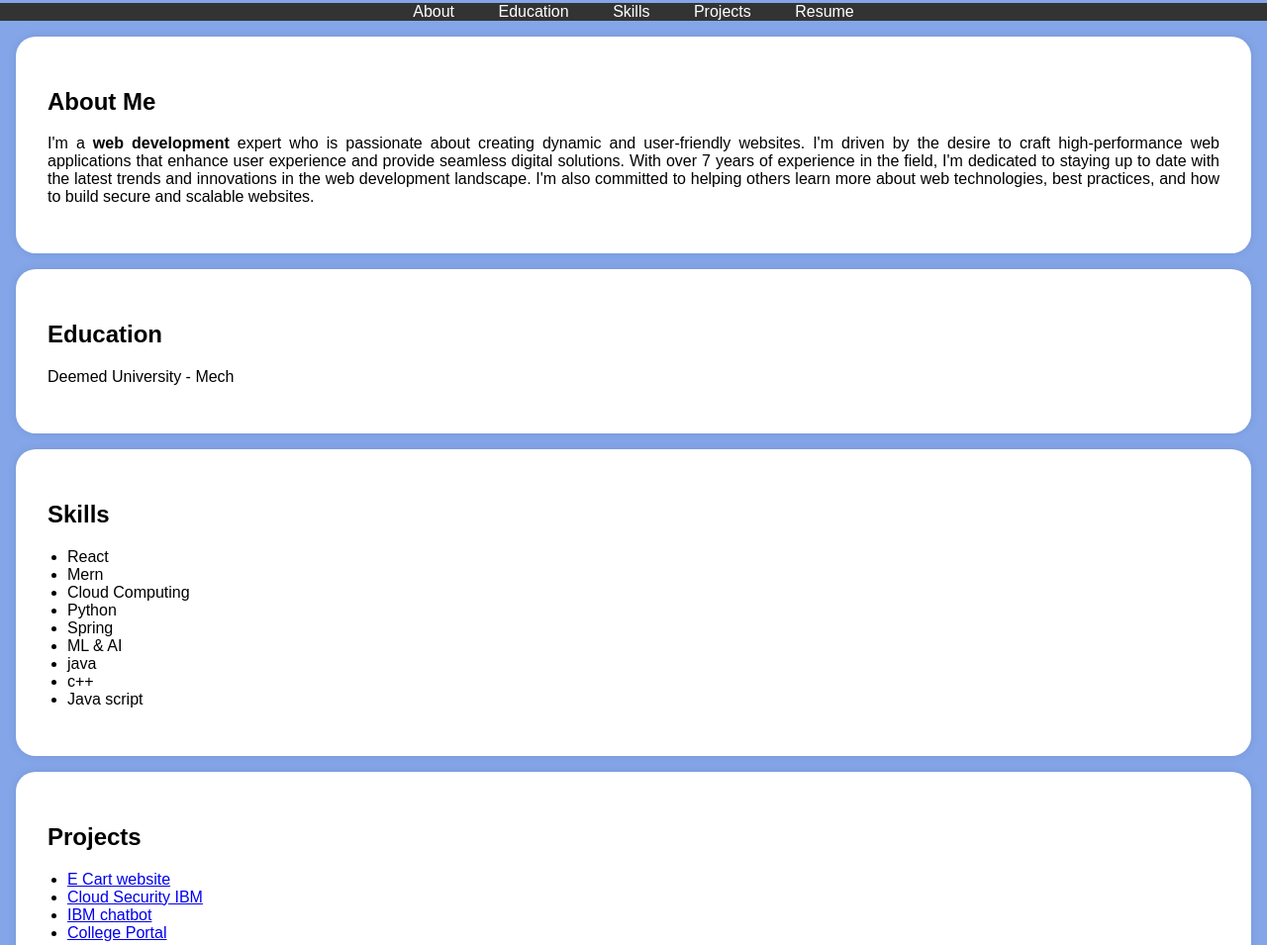
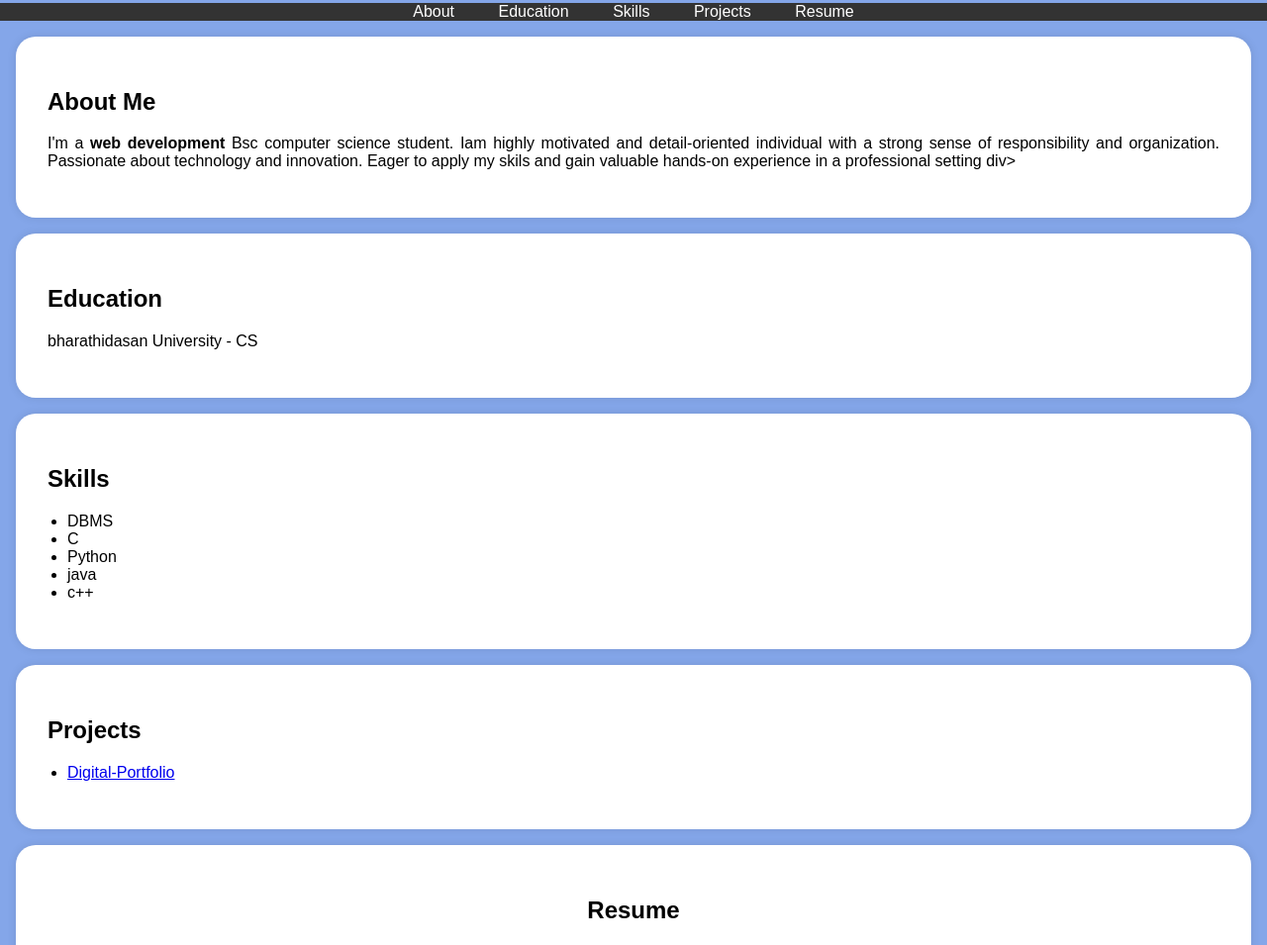
Before and after one commit to chrish3024/digital-portfolio, a plain HTML site: page index.html in a window 1280 px wide. Shown: the part 210-1165 px from the top of the page at 99% size. Drawn offline with Linux system fonts and the light colour scheme.

Commit message:
Update index.html

```diff
--- a/index.html
+++ b/index.html
@@ -95,7 +95,7 @@
     <header>
         <div class="header-content">
             <!-- Add your profile picture here -->
-            <img src="profile.jpg" alt="Your Profile Picture" class="profile-picture">
+            <img src="Profile.jpg" alt="Your Profile Picture" class="profile-picture">
             <h1>Chiristina Nivashini.V</h1>
             <p>computer science</p>
         </div>
@@ -115,20 +115,16 @@
     <section id="about">
         <div class="section-content">
             <h2>About Me</h2>
-            <p>I'm a <b>web development</b> expert who is passionate about creating dynamic and user-friendly websites.
-                I'm driven by the desire to craft high-performance web applications that enhance user experience and provide
-                 seamless digital solutions. With over 7 years of experience in the field, I'm dedicated to staying up to date
-                 with the latest trends and innovations in the
-                 web development landscape. I'm also committed to helping others learn more about web technologies,
-                 best practices, and how to build secure and scalable websites.</p>
-
-        </div>
+            <p>I'm a <b>web development</b> Bsc computer science student.
+                Iam highly motivated and detail-oriented individual with a strong sense of responsibility and organization.
+                Passionate about technology and innovation.
+                Eager to apply my skils and gain valuable hands-on experience in a professional setting div>
     </section>
 
     <section id="education">
         <div class="section-content">
             <h2>Education</h2>
-            <p>Deemed University  - Mech</p>
+            <p>bharathidasan University  - CS</p>
 
 
         </div>
@@ -138,15 +134,11 @@
         <div class="section-content">
             <h2>Skills</h2>
             <ul>
-                <li>React</li>
-                <li>Mern</li>
-                <li>Cloud Computing</li>
+                <li>DBMS</li>
+                <li>C</li>
                 <li>Python</li>
-                <li>Spring</li>
-                <li>ML & AI</li>
                 <li>java</li>
                 <li>c++</li>
-                <li>Java script</li>
             </ul>
         </div>
     </section>
@@ -155,10 +147,7 @@
         <div class="section-content">
             <h2>Projects</h2>
             <ul>
-                <li><a href="#">E Cart website</a></li>
-                <li><a href="#">Cloud Security IBM</a></li>
-                <li><a href="#">IBM chatbot</a></li>
-                <li><a href="#">College Portal</a></li>
+                <li><a href="#">Digital-Portfolio</a></li>
                 <!-- Add more project links here -->
             </ul>
         </div>
```
